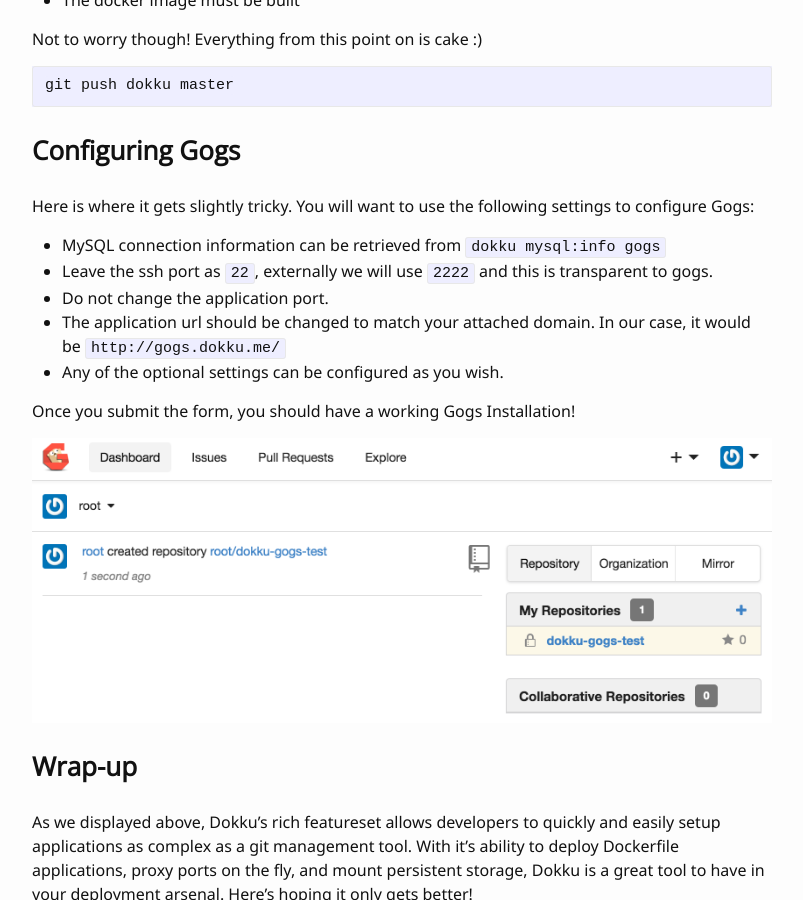
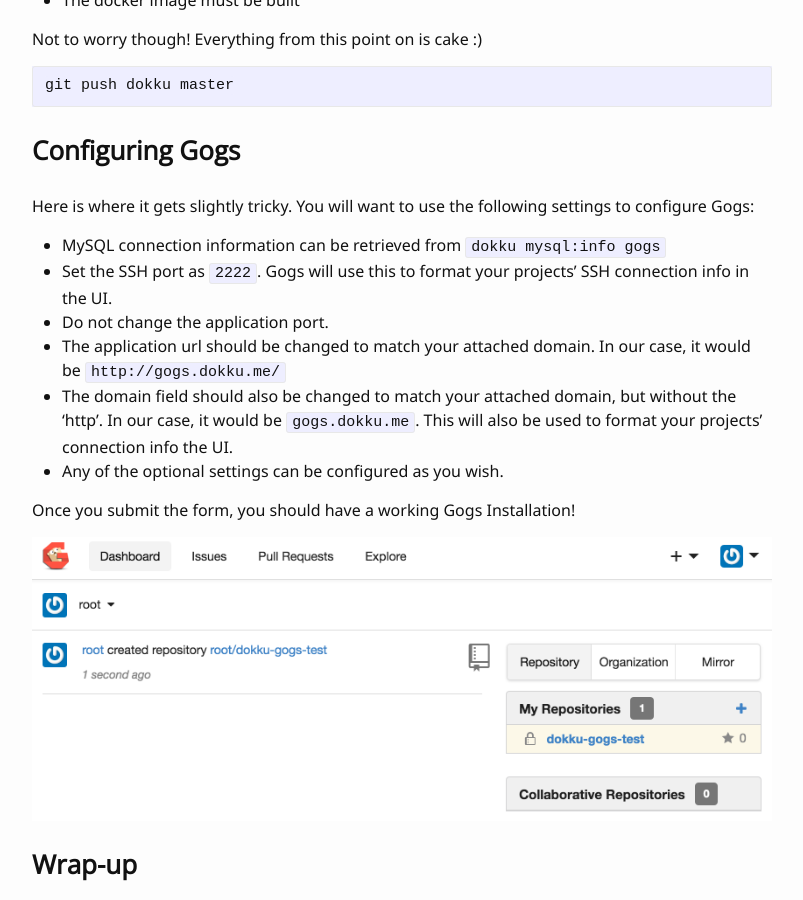
Before and after one commit to dokku/dokku.github.io, a Jekyll site: the page built from _posts/2016-04-18-deploying-gogs-to-dokku.markdown, in a window 1280 px wide and 900 px high, scrolled down 2800 px. Shown: the whole window, without its empty margins (238-1041 px from the left). Built offline with Jekyll 4.4.1, drawn with Linux system fonts in a browser that asks for light colours.

Commit message:
Update Gogs blog post config values.
Love the post! Had some difficulty setting things up, because the connection url's Gogs provided in the UI were wrong. I found out it was because the config values specified in the blog post weren't correct.

From what I can tell, Gogs only uses the SSH port to present the correct SSH connection info in the UI. Without it, the connection info doesn't specify a port, and using that url for your git project will make you unable to push. After specifying `2222`, Gogs gave the right SSH url, and everything was good :) (Same for the domain field).

```diff
--- a/_posts/2016-04-18-deploying-gogs-to-dokku.markdown
+++ b/_posts/2016-04-18-deploying-gogs-to-dokku.markdown
@@ -99,9 +99,10 @@
 Here is where it gets slightly tricky. You will want to use the following settings to configure Gogs:
 
 - MySQL connection information can be retrieved from `dokku mysql:info gogs`
-- Leave the ssh port as `22`, externally we will use `2222` and this is transparent to gogs.
+- Set the SSH port as `2222`. Gogs will use this to format your projects' SSH connection info in the UI.
 - Do not change the application port.
 - The application url should be changed to match your attached domain. In our case, it would be `http://gogs.dokku.me/`
+- The domain field should also be changed to match your attached domain, but without the 'http'. In our case, it would be `gogs.dokku.me`. This will also be used to format your projects' connection info the UI.
 - Any of the optional settings can be configured as you wish.
 
 Once you submit the form, you should have a working Gogs Installation!
```
